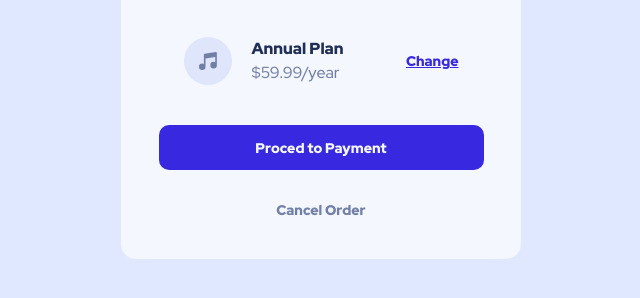
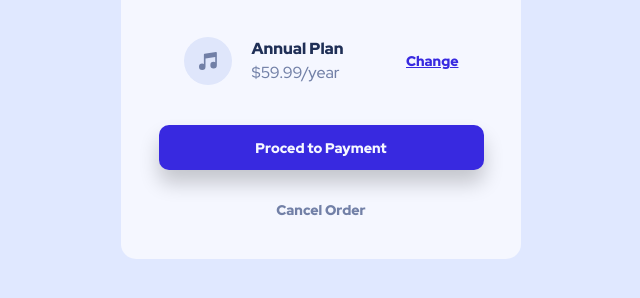
Before and after one commit to Fabiuskybm/Order-Summary, a plain HTML site: page index.html in a window 1280 px wide. Shown: the part 454-752 px from the top of the page, without its empty margins (319-959 px from the left). Drawn offline with Linux system fonts and the light colour scheme.

Commit message:
Proyecto casi terminado

```diff
--- a/css/styles.css
+++ b/css/styles.css
@@ -39,9 +39,6 @@ body {
 
 .card {
     background-color: var(--very-pale-blue);
-    /* display: flex; */
-    /* flex-direction: column; */
-    /* text-align: center; */
     border-radius: 15px;
     width: 400px;
     height: 625px;
@@ -115,7 +112,6 @@ body {
     flex-direction: column;
     justify-content: center;
     align-items: center;
-    /* line-height: 80px; */
 }
 
 .buttons a {
@@ -131,6 +127,7 @@ body {
     font-weight: 900;
     font-size: 14px;
     border-radius: 10px;
+    box-shadow: 0px 13px 20px rgba(0,0,0,0.200);
     width: 325px;
     height: 45px;
 }
```
